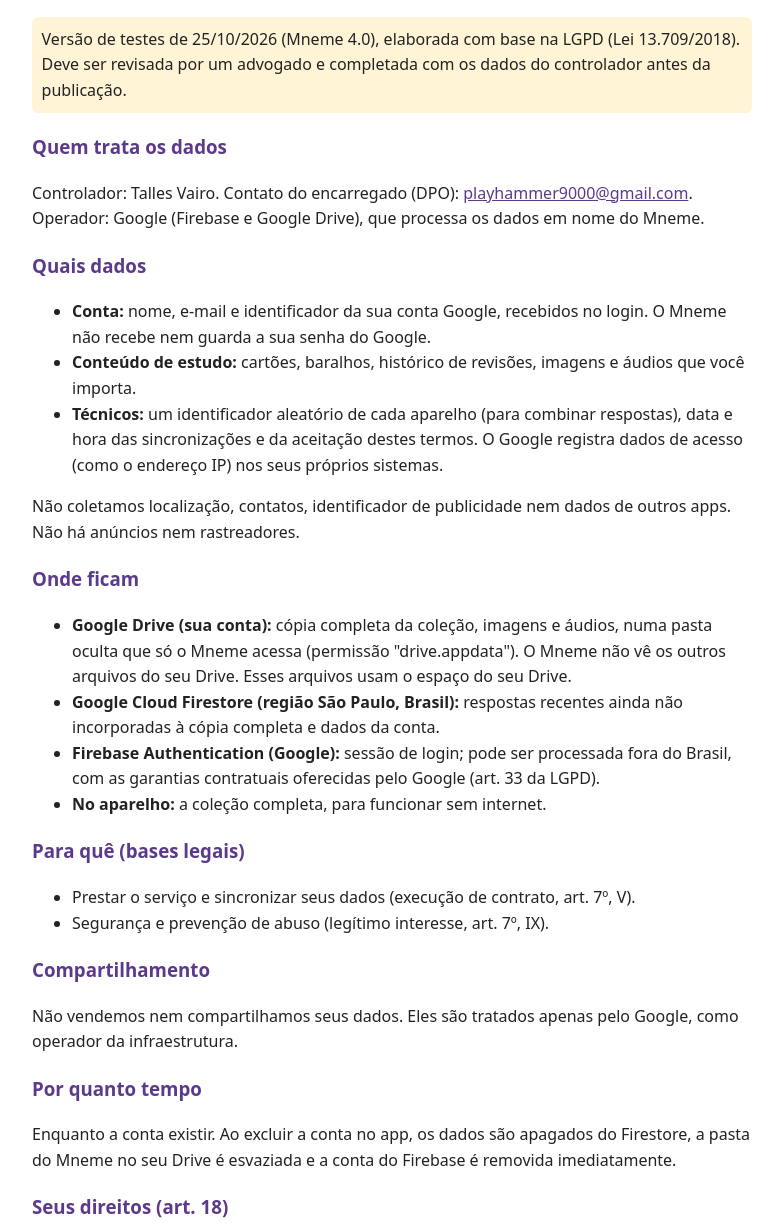
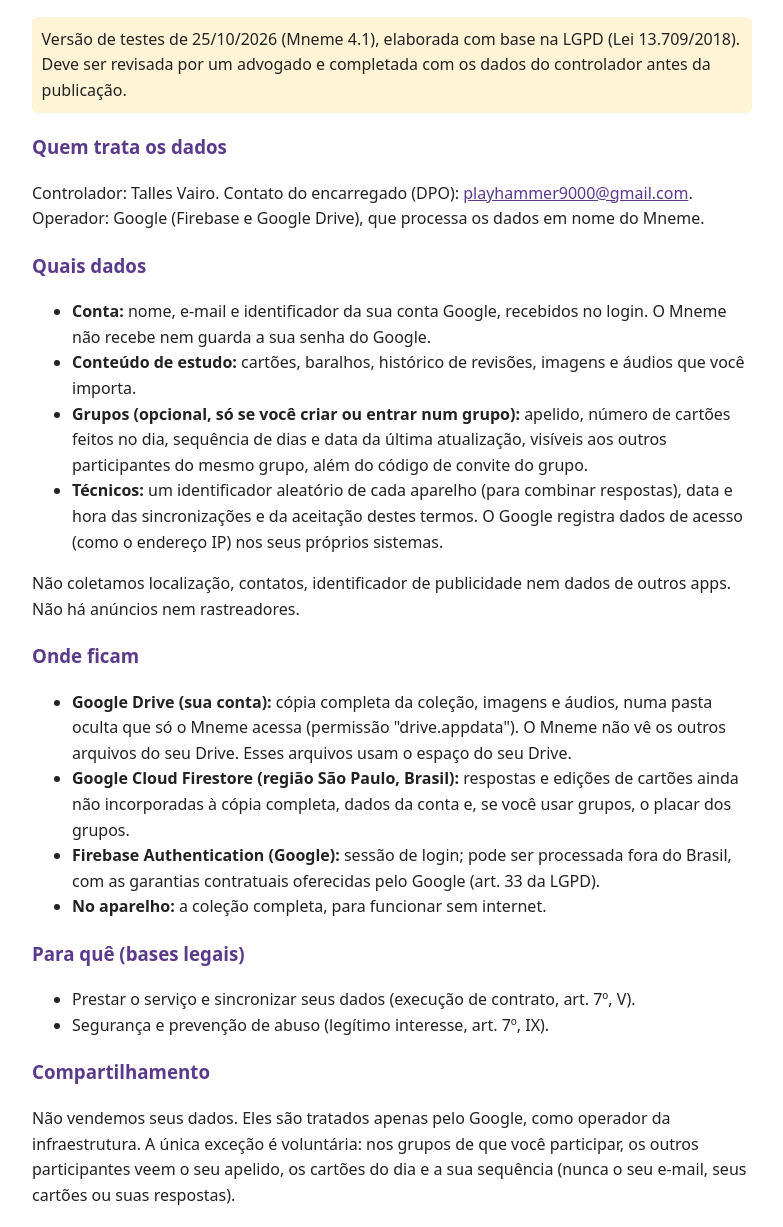
Before and after one commit to tallesvairo-source/Mneme, a plain HTML site: page privacidade.html in a window 1280 px wide. Shown: the part 73-1300 px from the top of the page, without its empty margins (248-1031 px from the left). Drawn offline with Linux system fonts and the light colour scheme.

Commit message:
Add files via upload

```diff
--- a/privacidade.html
+++ b/privacidade.html
@@ -1,18 +1,19 @@
 <!doctype html><html lang="pt-BR"><head><meta charset="utf-8"><meta name="viewport" content="width=device-width,initial-scale=1"><title>Política de Privacidade — Mneme</title><style>body{font:16px/1.6 system-ui,sans-serif;max-width:720px;margin:2rem auto;padding:0 1rem;color:#222}h1,h2,h3{color:#5b3a8c}.draft{background:#fff4d6;padding:.6rem;border-radius:6px}a{color:#5b3a8c}</style></head><body><h2>Política de Privacidade</h2>
-      <p class="draft">Versão de testes de 25/10/2026 (Mneme 4.0), elaborada com base na LGPD (Lei 13.709/2018). Deve ser revisada por um advogado e completada com os dados do controlador antes da publicação.</p>
+      <p class="draft">Versão de testes de 25/10/2026 (Mneme 4.1), elaborada com base na LGPD (Lei 13.709/2018). Deve ser revisada por um advogado e completada com os dados do controlador antes da publicação.</p>
       <h3>Quem trata os dados</h3><p>Controlador: Talles Vairo. Contato do encarregado (DPO): <a href="mailto:playhammer9000@gmail.com">playhammer9000@gmail.com</a>. Operador: Google (Firebase e Google Drive), que processa os dados em nome do Mneme.</p>
       <h3>Quais dados</h3><ul>
       <li><b>Conta:</b> nome, e-mail e identificador da sua conta Google, recebidos no login. O Mneme não recebe nem guarda a sua senha do Google.</li>
       <li><b>Conteúdo de estudo:</b> cartões, baralhos, histórico de revisões, imagens e áudios que você importa.</li>
+      <li><b>Grupos (opcional, só se você criar ou entrar num grupo):</b> apelido, número de cartões feitos no dia, sequência de dias e data da última atualização, visíveis aos outros participantes do mesmo grupo, além do código de convite do grupo.</li>
       <li><b>Técnicos:</b> um identificador aleatório de cada aparelho (para combinar respostas), data e hora das sincronizações e da aceitação destes termos. O Google registra dados de acesso (como o endereço IP) nos seus próprios sistemas.</li></ul>
       <p>Não coletamos localização, contatos, identificador de publicidade nem dados de outros apps. Não há anúncios nem rastreadores.</p>
       <h3>Onde ficam</h3><ul>
       <li><b>Google Drive (sua conta):</b> cópia completa da coleção, imagens e áudios, numa pasta oculta que só o Mneme acessa (permissão "drive.appdata"). O Mneme não vê os outros arquivos do seu Drive. Esses arquivos usam o espaço do seu Drive.</li>
-      <li><b>Google Cloud Firestore (região São Paulo, Brasil):</b> respostas recentes ainda não incorporadas à cópia completa e dados da conta.</li>
+      <li><b>Google Cloud Firestore (região São Paulo, Brasil):</b> respostas e edições de cartões ainda não incorporadas à cópia completa, dados da conta e, se você usar grupos, o placar dos grupos.</li>
       <li><b>Firebase Authentication (Google):</b> sessão de login; pode ser processada fora do Brasil, com as garantias contratuais oferecidas pelo Google (art. 33 da LGPD).</li>
       <li><b>No aparelho:</b> a coleção completa, para funcionar sem internet.</li></ul>
       <h3>Para quê (bases legais)</h3><ul><li>Prestar o serviço e sincronizar seus dados (execução de contrato, art. 7º, V).</li><li>Segurança e prevenção de abuso (legítimo interesse, art. 7º, IX).</li></ul>
-      <h3>Compartilhamento</h3><p>Não vendemos nem compartilhamos seus dados. Eles são tratados apenas pelo Google, como operador da infraestrutura.</p>
-      <h3>Por quanto tempo</h3><p>Enquanto a conta existir. Ao excluir a conta no app, os dados são apagados do Firestore, a pasta do Mneme no seu Drive é esvaziada e a conta do Firebase é removida imediatamente.</p>
+      <h3>Compartilhamento</h3><p>Não vendemos seus dados. Eles são tratados apenas pelo Google, como operador da infraestrutura. A única exceção é voluntária: nos grupos de que você participar, os outros participantes veem o seu apelido, os cartões do dia e a sua sequência (nunca o seu e-mail, seus cartões ou suas respostas).</p>
+      <h3>Por quanto tempo</h3><p>Enquanto a conta existir. Ao sair de um grupo ou excluir a conta, o seu placar é apagado dos grupos. Ao excluir a conta no app, os dados são apagados do Firestore, a pasta do Mneme no seu Drive é esvaziada e a conta do Firebase é removida imediatamente.</p>
       <h3>Seus direitos (art. 18)</h3><p>Confirmação e acesso, correção, portabilidade (exporte pelo Anki), eliminação e informação. Em Ajustes você pode excluir a conta; para os demais pedidos, use o contato do encarregado. Você também pode revogar o acesso do Mneme à sua conta Google em myaccount.google.com › Segurança.</p>
       <h3>Segurança</h3><p>Login com o Google (OAuth 2.0 com PKCE), conexões criptografadas (HTTPS) e regras de acesso que permitem a cada pessoa ler e gravar somente os próprios dados.</p><hr><p><a href="index.html">Início</a> · <a href="privacidade.html">Privacidade</a> · <a href="termos.html">Termos</a></p></body></html>
```
Also changed, not shown: termos.html (+2 -1 lines).
